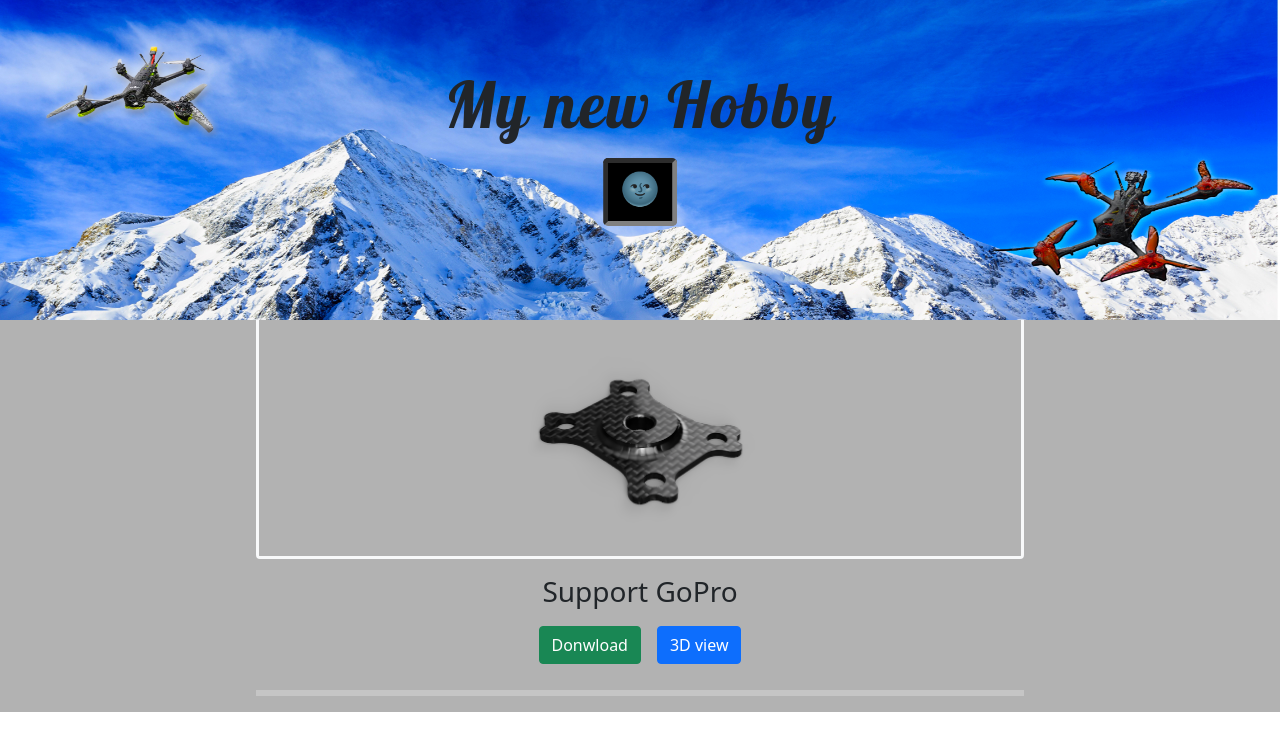
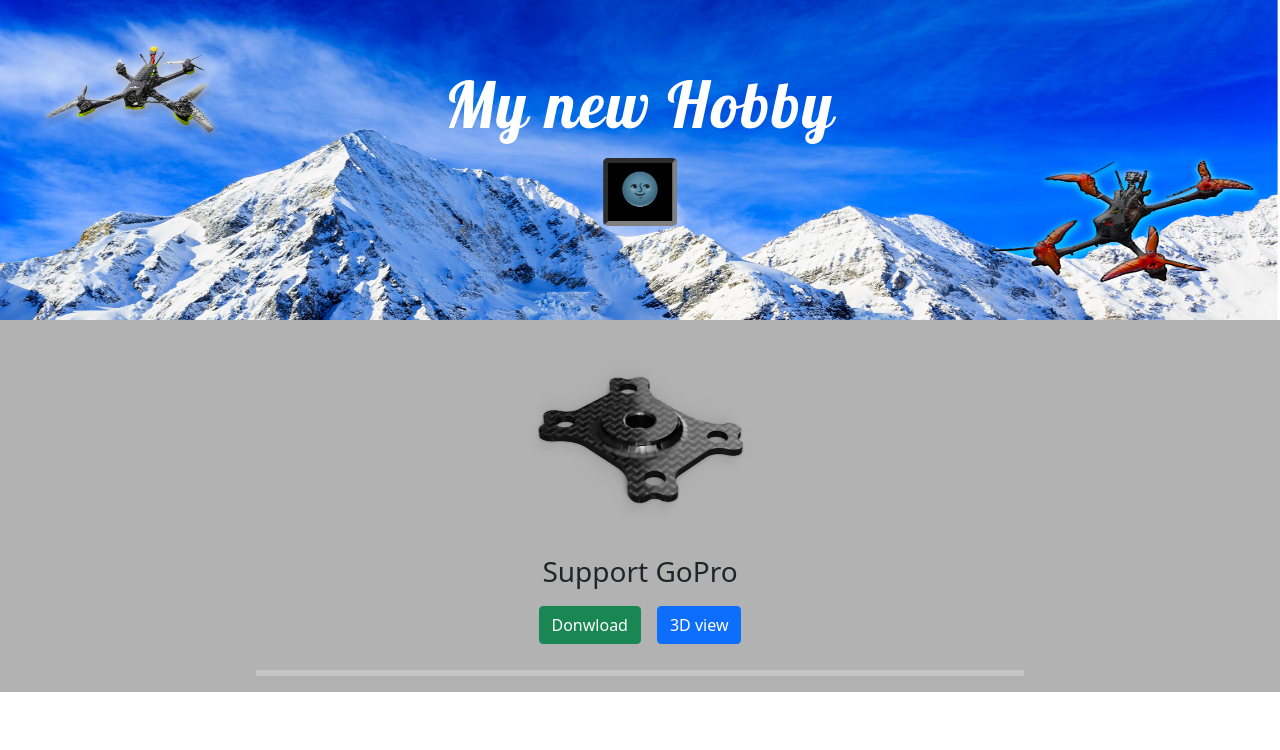
Before and after one commit to bsao17/FPV_drone_parts-React-TS, a React (Create React App) app: page / in a window 1280 px wide. Shown: the top 750 px of the page. Built offline with nearby package versions, Linux system fonts and the light colour scheme.

Commit message:
onclick event handler with typescript

```diff
--- a/src/components/context/Context.tsx
+++ b/src/components/context/Context.tsx
@@ -11,9 +11,13 @@ interface props {
     children: ReactElement
 }
 
+interface mouseEventInt {
+    onClick: Function
+}
+
 export default function Context({children}: props) {
     const [theme, setTheme] = useState<boolean>(true)
-    const toggleTheme: Function = () => {
+    const toggleTheme = () => {
         setTheme(!theme)
     }
     return (
--- a/src/components/home/Home.tsx
+++ b/src/components/home/Home.tsx
@@ -1,40 +1,46 @@
-import React, {useContext, useState} from "react";
+import { useContext, useState } from "react";
 import styles from "./home.module.scss";
 import styled from "styled-components";
-import {ThemeContext} from "../context/Context";
-import banner from "./images/Mountains_Banner.jpg"
-
+import { ThemeContext } from "../context/Context";
+import banner from "./images/Mountains_Banner.jpg";
 
 const NightModeButton = styled.button`
   background-color: #000;
   border-radius: 5px;
   border: inset gray 5px;
   margin-top: 2%;
-`
+`;
 const DayModeButton = styled.button`
   background-color: #fff;
   border-radius: 5px;
   border: inset yellow 5px;
   margin-top: 2%;
-`
+`;
 
 function Home() {
-    const [title] = useState<String>("My new Hobby")
-    const context = useContext(ThemeContext);
+  const [title] = useState<String>("My new Hobby");
+  const context: any = useContext(ThemeContext);
   return (
     <div id={styles.container}>
-            <img className={styles.banner} src={banner} alt="Banner Mountain"/>
+      <img className={styles.banner} src={banner} alt="Banner Mountain" />
       <h1 className={styles.title}>
         <span>{title}</span>
-                <br/>
-                {context.theme ? (<NightModeButton className={context.theme ? `btn btn-dark` : "btn btn-light"}
-                                                   //@ts-ignore
-                                                   onClick={context.toggleTheme}>
-                    <h2>{context.theme ? "🌚" : "🌞"}</h2></NightModeButton>) : (
-                    <DayModeButton className={context.theme ? "btn btn-dark" : "btn btn-light"}
-                                   //@ts-ignore
-                                   onClick={context.toggleTheme}>
-                        <h2>{context.theme ? "🌚" : "🌞"}</h2></DayModeButton>)}
+        <br />
+        {context.theme ? (
+          <NightModeButton
+            className={context.theme ? `btn btn-dark` : "btn btn-light"}
+            onClick={context.toggleTheme}
+          >
+            <h2>{context.theme ? "🌚" : "🌞"}</h2>
+          </NightModeButton>
+        ) : (
+          <DayModeButton
+            className={context.theme ? "btn btn-dark" : "btn btn-light"}
+            onClick={context.toggleTheme}
+          >
+            <h2>{context.theme ? "🌚" : "🌞"}</h2>
+          </DayModeButton>
+        )}
       </h1>
     </div>
   );
--- a/src/components/home/home.module.scss
+++ b/src/components/home/home.module.scss
@@ -22,6 +22,7 @@
   text-align: center;
   font-family: 'Lobster', cursive;
   font-size: 4rem;
+  color: white;
   letter-spacing: 2px;
   padding: 2%;
   z-index: 1000;
--- a/src/components/viewParts/Views3D.tsx
+++ b/src/components/viewParts/Views3D.tsx
@@ -10,7 +10,7 @@ class Views3D extends React.Component {
           <source src={"./assets/video/Antenna-FPV_2022.mp4"} type={"video/mp4"} />
         </video> */}
                 <div className={"d-flex flex-column justify-content-center align-items-center "}>
-                    <img id={styles.image} className={"card border-3 border-light mb-3"} src={support} alt="FPV-support"/>
+                    <img id={styles.image} src={support} alt="FPV-support"/>
                     <h3>Support GoPro</h3>
                     <div className={styles.buttons}>
                         <a className={"btn btn-success me-3"} download={"cura GoPro modele (ver. 1.0.0)"} href={"./fileSTL/FPV-support.stl"}>Donwload</a>
```
Lines whose indentation alone changed are shown as unchanged.
